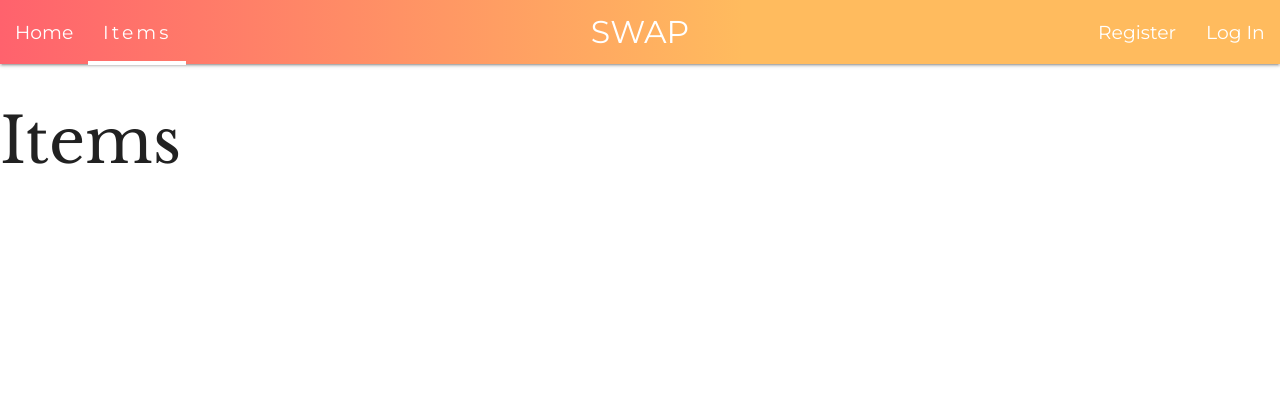
After one commit to PaladinKnightMaster/swap-clothes-app, a Flask app: page /items in a window 1280 px wide. The commit adds this page. Shown: the top 420 px of the page. Run offline with Flask 2, Linux system fonts and the light colour scheme; data that the repository does not hold is empty; some libraries are stand-ins or nearby versions.

Commit message:
Create and connect items.html file

```diff
--- a/app.py
+++ b/app.py
@@ -25,6 +25,12 @@ def home():
     return render_template("index.html", items=items)
 
 
+@app.route("/items")
+def items():
+    items = mongo.db.items.find()
+    return render_template("items.html", items=items)
+
+
 if __name__ == '__main__':
     app.run(host=os.environ.get("IP"),
             port=int(os.environ.get("PORT")),
--- a/templates/base.html
+++ b/templates/base.html
@@ -27,7 +27,7 @@
                     <a href="#" data-target="mobile-demo" class="sidenav-trigger"><i class="fas fa-bars"></i></a>
                     <ul class="left hide-on-med-and-down">
                         <li><a href="{{ url_for('home') }}" class="hvr-underline-from-center {% block nav_home %}{% endblock %}">Home</a></li>
-                        <li><a href="#" class="hvr-underline-from-center {% block nav_items %}{% endblock %}">Items</a></li>
+                        <li><a href="{{ url_for('items') }}" class="hvr-underline-from-center {% block nav_items %}{% endblock %}">Items</a></li>
                     </ul>
                     <ul class="right hide-on-med-and-down">
                         <li><a href="#" class="hvr-underline-from-center {% block nav_register %}{% endblock %}">Register</a></li>
@@ -41,7 +41,7 @@
             <!-- Collapsable Navbar for mobile screen sizes -->
             <ul class="sidenav" id="mobile-demo">
                 <li><a href="{{ url_for('home') }}" class="{% block sidenav_home %}{% endblock %}">Home</a></li>
-                <li><a href="#" class="{% block sidenav_items %}{% endblock %}">Items</a></li>
+                <li><a href="{{ url_for('items') }}" class="{% block sidenav_items %}{% endblock %}">Items</a></li>
                 <li><a href="#" class="{% block sidenav_register %}{% endblock %}">Register</a></li>
                 <li><a href="#" class="{% block sidenav_login %}{% endblock %}">Login</a></li>
             </ul>
--- /dev/null
+++ b/templates/items.html
@@ -0,0 +1,13 @@
+{% extends "base.html" %}
+<!-- Add active class to the  navbar -->
+{% block nav_items %}active{% endblock %}
+{% block sidenav_items %}active-sidenav{% endblock %}
+{% block content %}
+
+    <h1>Items</h1>
+
+    {% for item in items %}
+        <p>{{item.item_name}}</p>
+    {% endfor %}
+
+{% endblock %}
```
